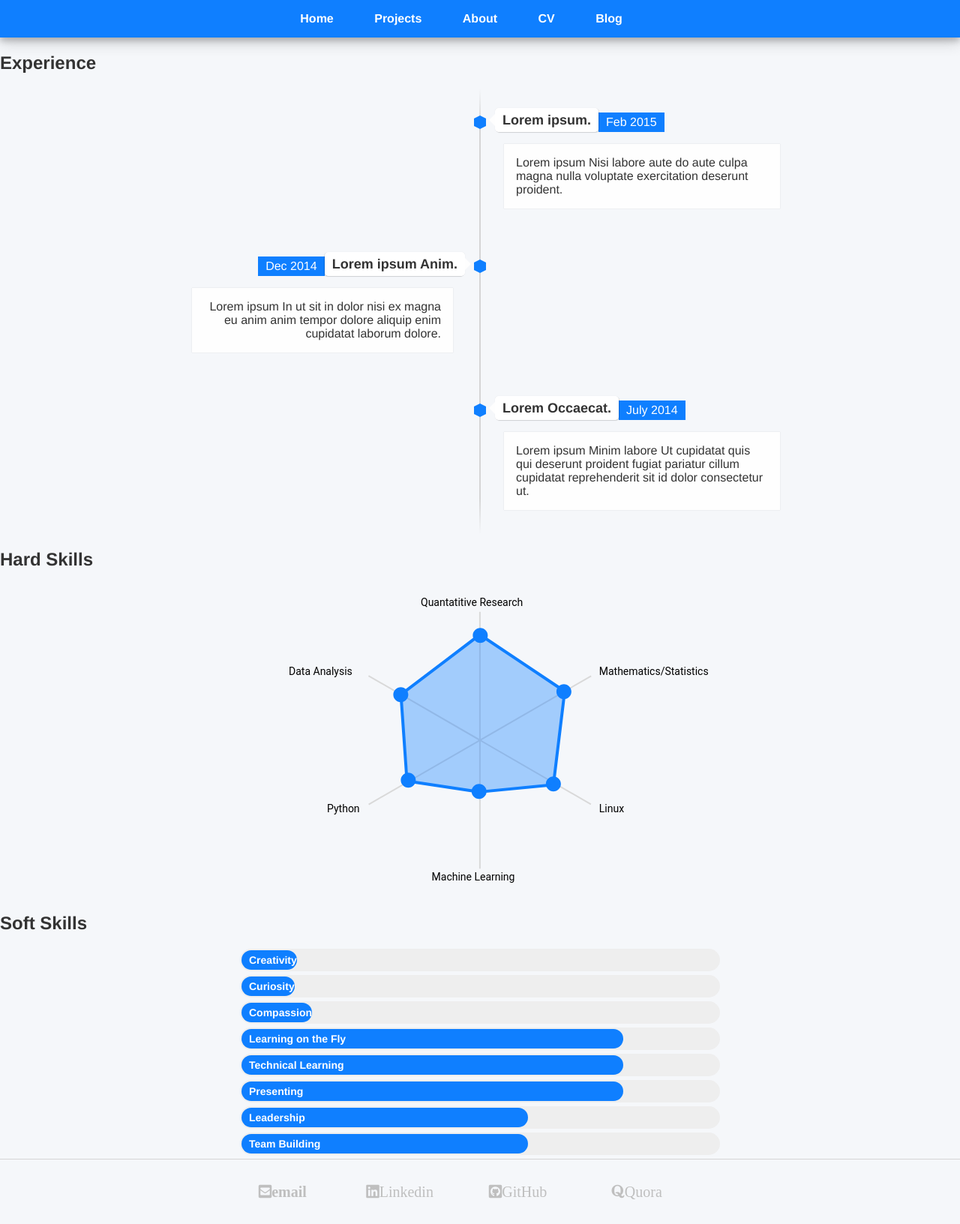
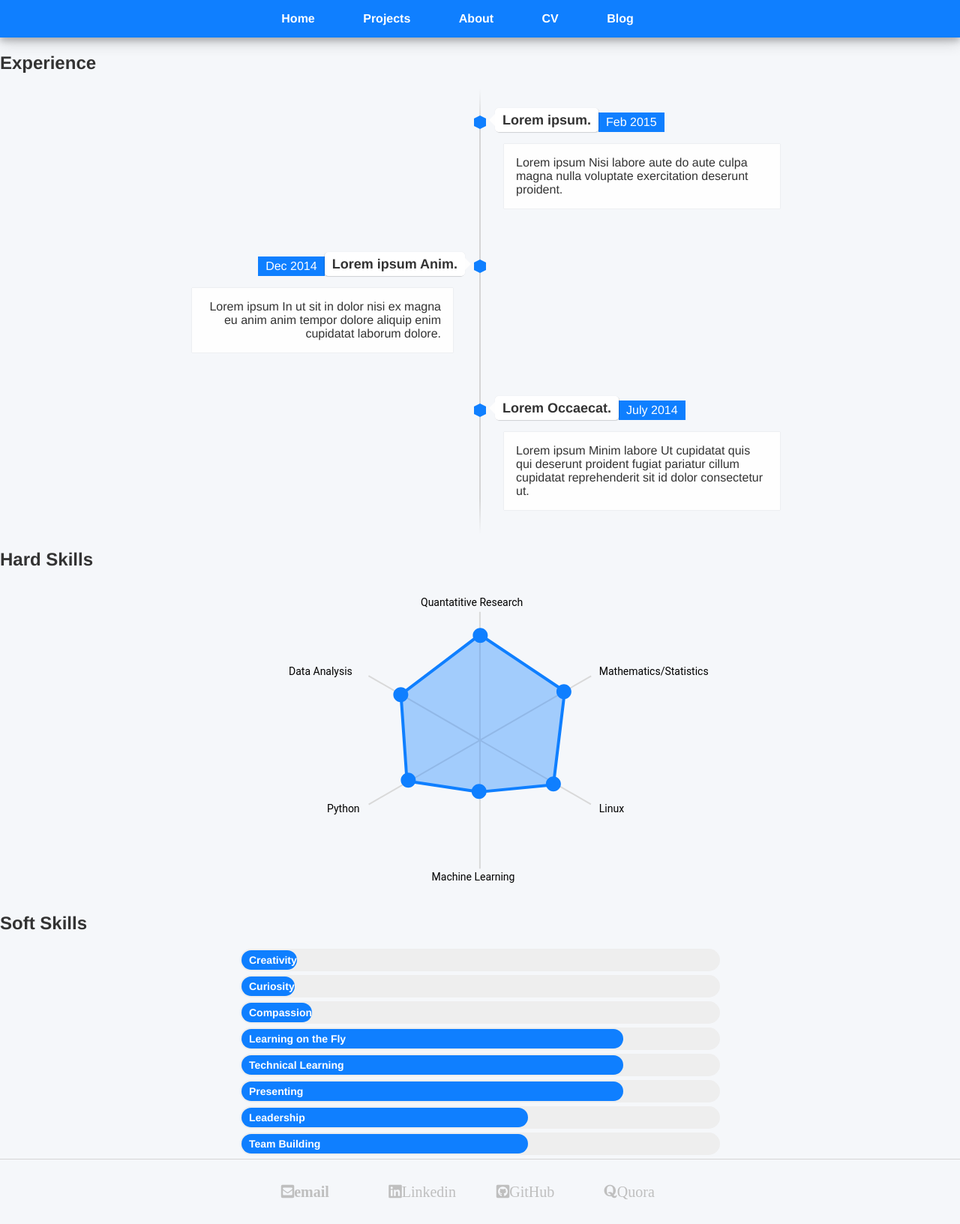
Before and after one commit to mayabenowitz/mayabenowitz.github.io, a Jekyll site: the page built from index.html, in a window 1280 px wide. Shown: the part 900-2532 px from the top of the page at 75% size. Built offline with Jekyll 4.4.1, drawn with Linux system fonts in a browser that asks for light colours; nearby versions of some CDN libraries.

Commit message:
Update main.css

```diff
--- a/css/main.css
+++ b/css/main.css
@@ -76,6 +76,7 @@ nav ul li, footer ul li {
 a {
     text-decoration: none;
     color: white;
+    padding-right:10px;
 }
 a:hover {
     text-decoration: underline;
@@ -112,7 +113,6 @@ ul.posts li {
   width: 50px;
   text-align: center;
   text-decoration: none;
-  margin-right: 1em;
 }
 
 .fab:hover {
```
